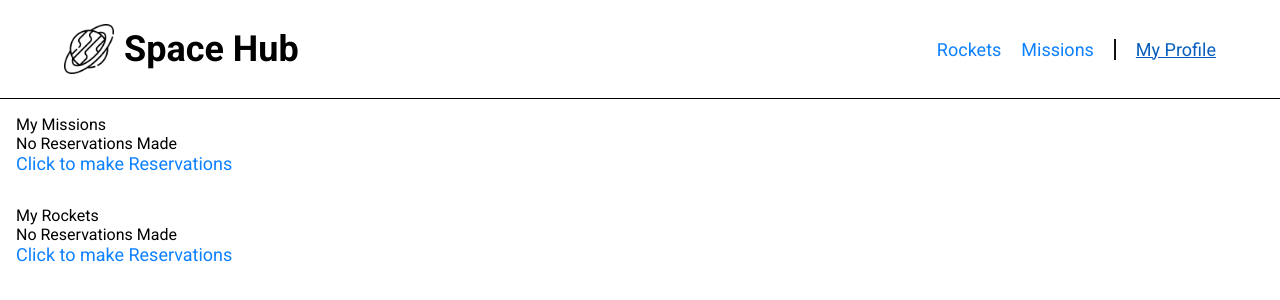
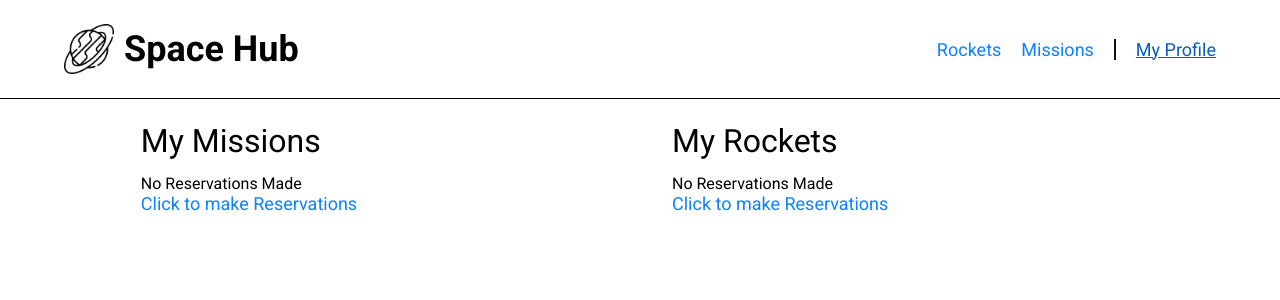
Before and after one commit to kennyegun24/space-travel-hub, a React (Create React App) app: page /profile in a window 1280 px wide. Shown: the top 300 px of the page. Built offline with nearby package versions, Linux system fonts and the light colour scheme.

Commit message:
Change navbar position fixed and gave body a margin top

```diff
--- a/src/App.css
+++ b/src/App.css
@@ -49,6 +49,10 @@ button:hover {
   justify-content: space-between;
   border-bottom: 1px solid #000;
   padding: 24px 5%;
+  position: fixed;
+  width: 100%;
+  background: #fff;
+  top: 0;
 }
 
 .nav-link {
@@ -92,6 +96,7 @@ button:hover {
   gap: 10px;
   padding: 12px 24px;
   flex-direction: column;
+  margin-top: 100px;
 }
 
 .rocketDivSm {
@@ -145,6 +150,7 @@ button:hover {
 
 .missions-section {
   padding: 1rem 3rem;
+  margin-top: 100px;
 }
 
 .missions-table {
@@ -216,14 +222,15 @@ tbody td {
 
 /* ............ User Profile ............ */
 
-.missions-container {
+.userDetails {
   display: flex;
   gap: 2rem;
   padding: 1rem;
   justify-content: center;
+  margin-top: 90px;
 }
 
-.missions-container header {
+.userDetails header {
   font-size: 2rem;
   margin-bottom: 0.9rem;
 }
```
